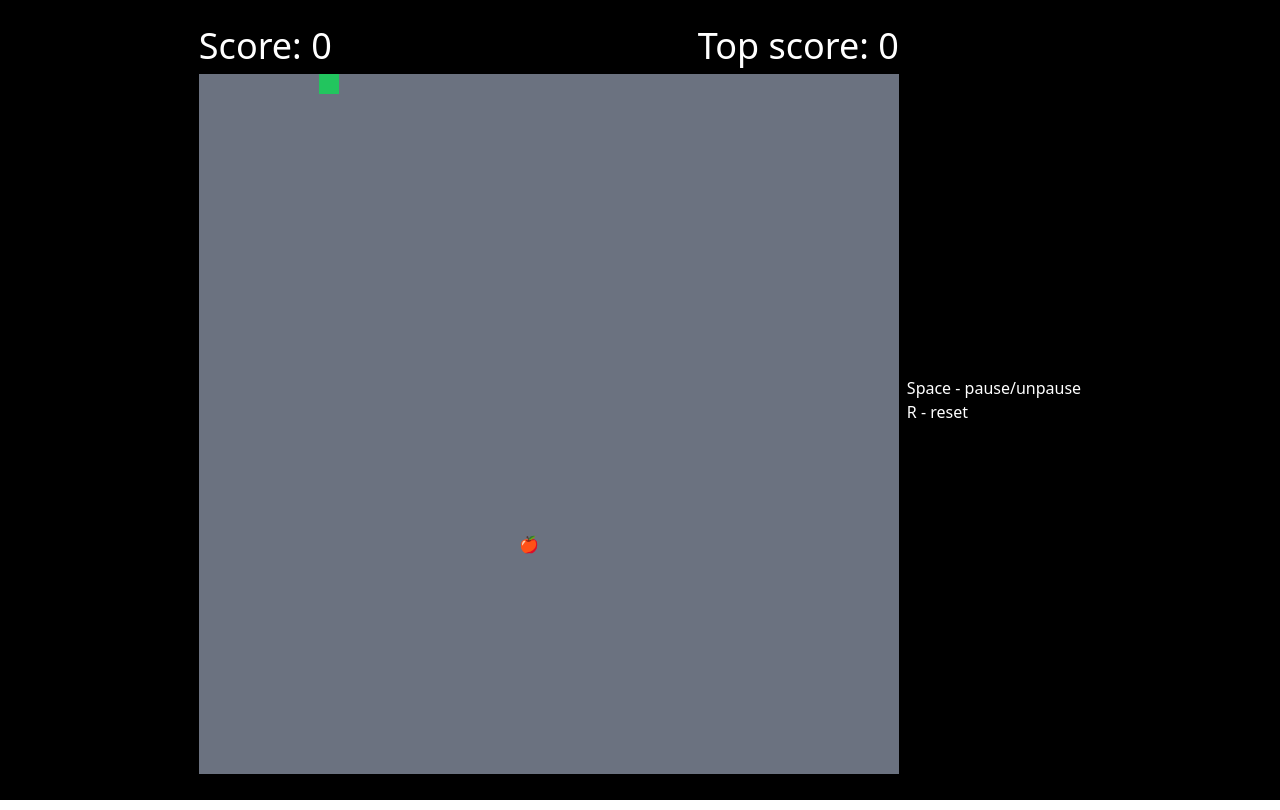
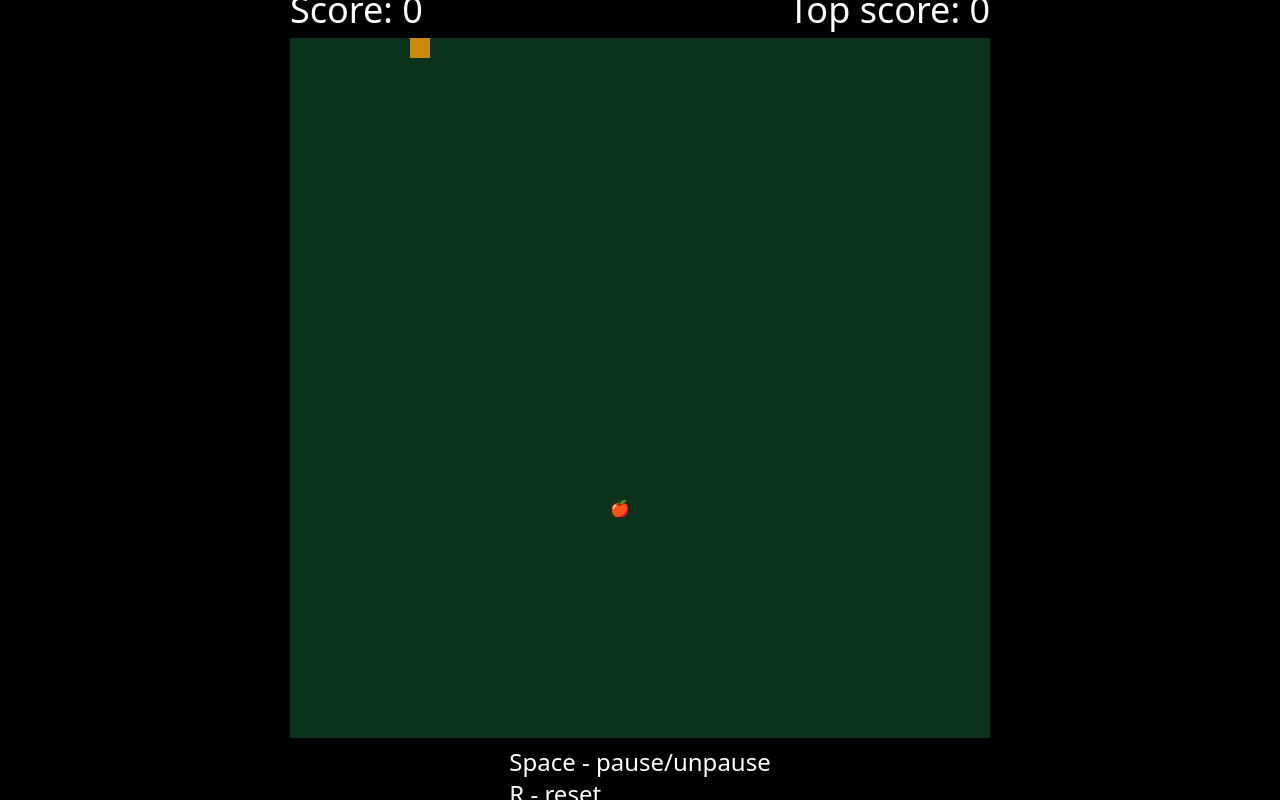
Before and after one commit to rplocha4/snake-react, a React (Vite) app: page / in a window 1280 px wide. Built offline with nearby package versions, Linux system fonts and the light colour scheme.

Commit message:
some small changes

```diff
--- a/src/App.tsx
+++ b/src/App.tsx
@@ -19,20 +19,27 @@ function App() {
     localStorage.getItem('maxScore') || 0
   );
 
-  const handleFoodCollision = () => {
+  const handleFoodCollision = useCallback(() => {
     setScore((prevScore) => prevScore + 1);
-    setFood({
+    const newFood = {
       x: Math.floor(Math.random() * (gameSize - 1)),
       y: Math.floor(Math.random() * (gameSize - 1)),
-    });
+    };
+    // while (snake.some((s) => s.x === newFood.x && s.y === newFood.y)) {
+    //   newFood = {
+    //     x: Math.floor(Math.random() * (gameSize - 1)),
+    //     y: Math.floor(Math.random() * (gameSize - 1)),
+    //   };
+    // }
+    setFood(newFood);
     setSnake((s) => {
       const newSnake = [...s];
       const tail = newSnake[0];
       newSnake.unshift(tail);
       return newSnake;
     });
-  };
-  const resetHandler = () => {
+  }, []);
+  const resetHandler = useCallback(() => {
     setGameOver(false);
     setSnake([{ x: 0, y: 0 }]);
     setDirection('right');
@@ -41,7 +48,7 @@ function App() {
       y: Math.floor(Math.random() * (gameSize - 1)),
     });
     setScore(0);
-  };
+  }, []);
   const gameOverHandler = useCallback(() => {
     setGameOver(true);
     const maxScore = localStorage.getItem('maxScore') || 0;
@@ -52,13 +59,18 @@ function App() {
   useEffect(() => {
     const handleKeyDown = (e: KeyboardEvent) => {
       if (e.key === ' ') {
-        setPaused((prevPaused) => !prevPaused);
+        if (gameOver) {
+          resetHandler();
+        } else setPaused((prevPaused) => !prevPaused);
         return;
-      } else if (e.key === 'R' || e.key === 'r') {
+      }
+      if (paused || gameOver) {
+        return;
+      }
+      if (e.key === 'R' || e.key === 'r') {
         resetHandler();
         return;
       }
-
       setDirection((prevDirection) => {
         switch (e.key) {
           case 'ArrowUp':
@@ -88,7 +100,7 @@ function App() {
     };
     window.addEventListener('keydown', handleKeyDown);
     return () => window.removeEventListener('keydown', handleKeyDown);
-  }, []);
+  }, [paused, gameOver, resetHandler]);
   const handleDirection = useCallback(
     (head: { x: number; y: number }) => {
       switch (direction) {
@@ -146,7 +158,14 @@ function App() {
       !gameOver && !paused && moveSnake();
     }, 50);
     return () => clearInterval(interval);
-  }, [handleDirection, gameOverHandler, food, gameOver, paused]);
+  }, [
+    handleDirection,
+    gameOverHandler,
+    food,
+    gameOver,
+    paused,
+    handleFoodCollision,
+  ]);
 
   return (
     <div className="bg-black h-screen w-full flex gap-2 justify-center items-center  text-white">
@@ -175,10 +194,10 @@ function App() {
             </button>
           </div>
         )}
-      </div>
-      <div className="">
-        <p>Space - pause/unpause</p>
-        <p>R - reset</p>
+        <div className="text-2xl">
+          <p>Space - pause/unpause</p>
+          <p>R - reset</p>
+        </div>
       </div>
     </div>
   );
--- a/src/components/GameBoard.tsx
+++ b/src/components/GameBoard.tsx
@@ -9,7 +9,10 @@ const GameBoard: React.FC<{
   const head = snake[snake.length - 1];
 
   return (
-    <div className="game flex flex-col bg-gray-500">
+    <div
+      className="flex flex-col bg-opacity-50 bg-green-800"
+
+    >
       {game.map((row, i) => (
         <div className="row flex " key={i}>
           {row.map((cell, j) => (
@@ -18,8 +21,8 @@ const GameBoard: React.FC<{
                 snake.some((s) => {
                   return s.x === j && s.y === i;
                 })
-                  ? 'bg-green-500'
-                  : 'bg-gray-500'
+                  ? 'bg-yellow-600'
+                  : ''
               }
             })}`}
               key={j}
```
